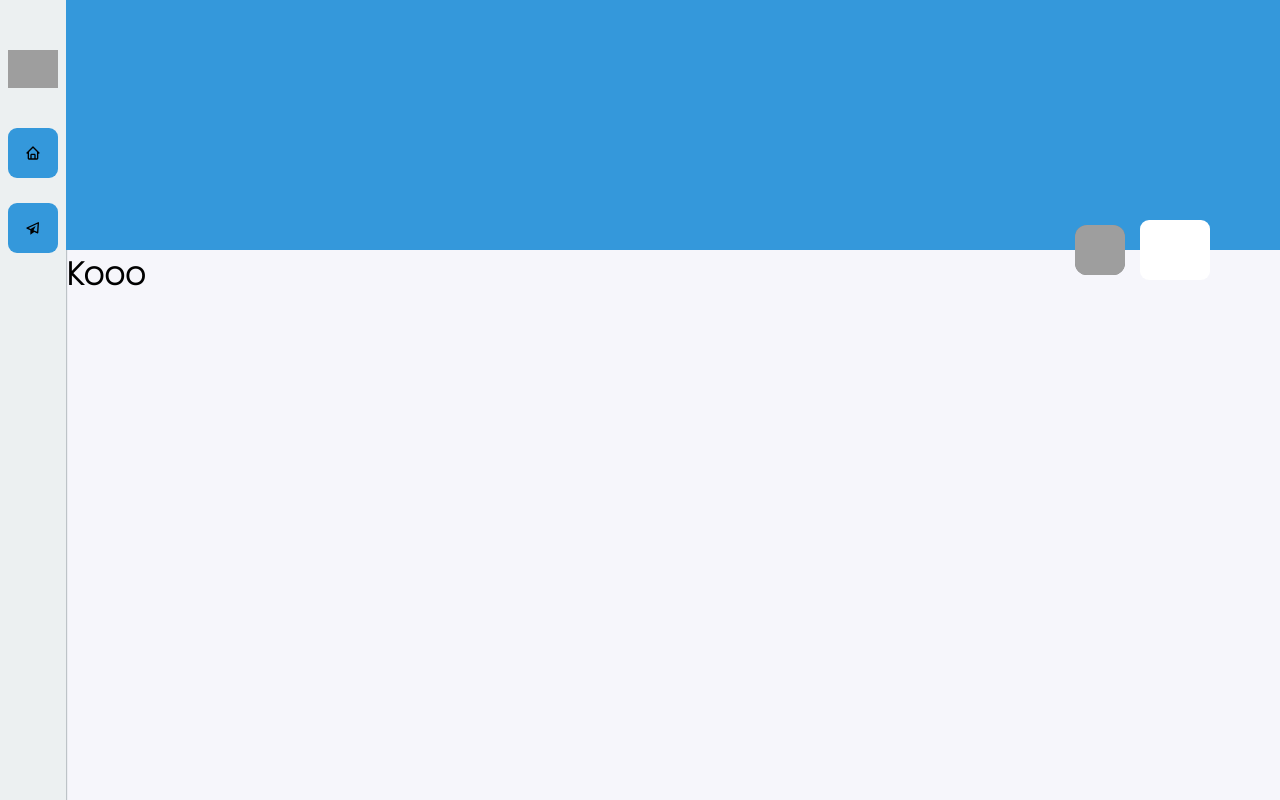
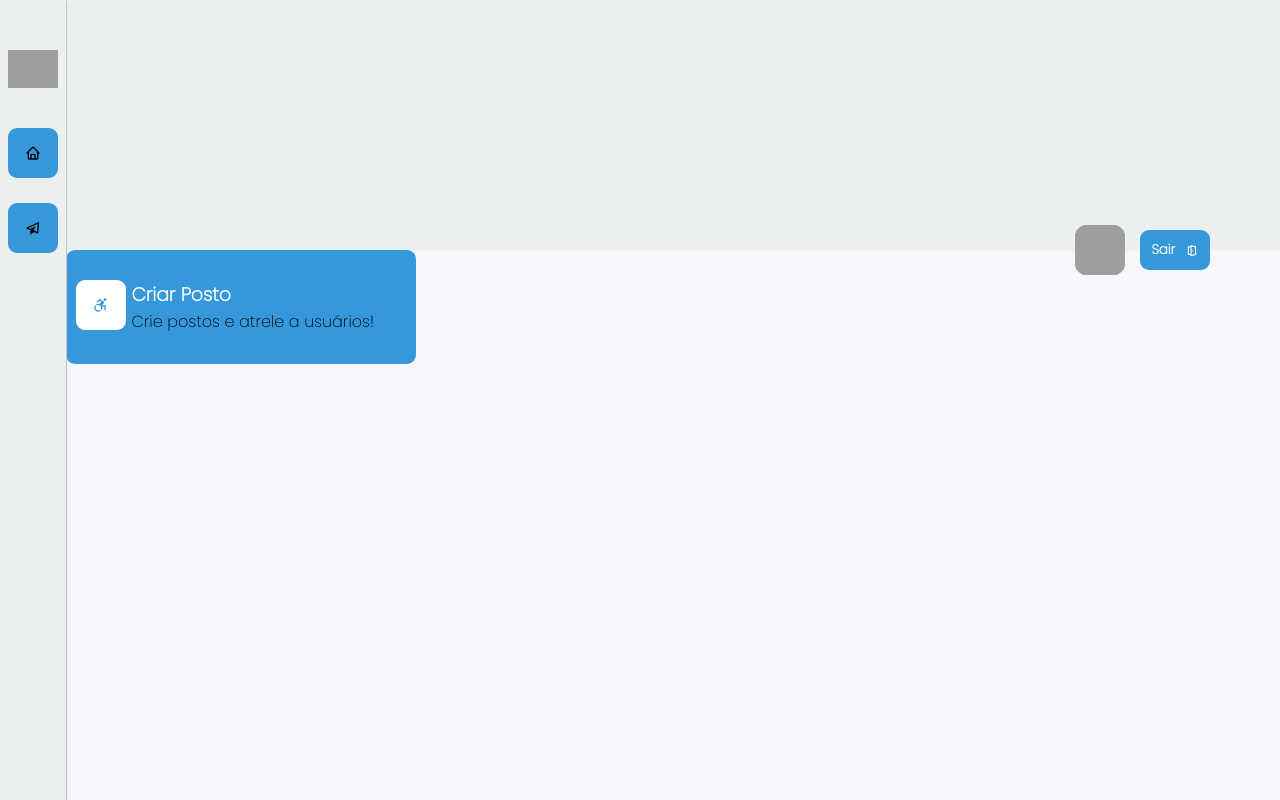
Before and after one commit to ptkgok/RE-COMITE, a Next.js app: page /home in a window 1280 px wide. Built offline with nearby package versions, Linux system fonts and the light colour scheme; grey boxes are pictures that could not be loaded.

Commit message:
:sparkles: new components created

```diff
--- a/src/atoms/button/styles.ts
+++ b/src/atoms/button/styles.ts
@@ -5,7 +5,7 @@ import { Props } from './props'
 export const Container = styled.button<Props>`
   border: none;
   width: ${prop => prop.width || '100%'};
-  height: 60px;
+  height: ${prop => prop.height || '60px'};
   display: flex;
   border-radius: ${theme.border.radius};
   justify-content: center;
@@ -24,7 +24,7 @@ export const Container = styled.button<Props>`
   span {
     word-spacing: 2px;
     font-family: 'Poppins';
-    font-weight: 600;
+    font-weight: 800;
   }
 
   :hover {
--- /dev/null
+++ b/src/atoms/card/index.tsx
@@ -0,0 +1,23 @@
+import React from 'react'
+
+import * as S from './styles'
+
+interface Props {
+  title?: string
+  description?: string
+  icon?: any
+}
+
+const CardItems: React.FC<Props> = ({ title, description, icon }) => {
+  return (
+    <S.Container>
+      <S.IconCard>{icon}</S.IconCard>
+      <S.TitleAndDescriptionCard>
+        <h3>{title ? title : 'Sem conteudo'}</h3>
+        <p>{description ? description : 'Sem conteudo'}</p>
+      </S.TitleAndDescriptionCard>
+    </S.Container>
+  )
+}
+
+export default CardItems
--- /dev/null
+++ b/src/atoms/card/styles.ts
@@ -0,0 +1,47 @@
+import theme from 'assets/styles/theme'
+import styled from 'styled-components'
+
+export const Container = styled.div`
+  width: 350px;
+  height: max-content;
+  padding: 30px 10px;
+  background: ${theme.colors.primary};
+  border-radius: ${theme.border.radius};
+  display: grid;
+  grid-template-columns: 1fr 5fr;
+
+  cursor: pointer;
+  transition: all 0.4s;
+  :hover {
+    transform: scale(1.02);
+  }
+`
+export const IconCard = styled.div`
+  width: 50px;
+  height: 50px;
+  max-width: 50px;
+  max-height: 50px;
+  border-radius: ${theme.border.radius};
+  background: white;
+  color: ${theme.colors.primary};
+  display: flex;
+  justify-content: center;
+  align-items: center;
+`
+
+export const TitleAndDescriptionCard = styled.div`
+  width: 100%;
+  height: 100%;
+  display: flex;
+  flex-direction: column;
+  align-items: flex-start;
+  justify-content: center;
+
+  h3 {
+    color: white;
+  }
+
+  p {
+    width: 100%;
+  }
+`
--- a/src/organisms/header/index.tsx
+++ b/src/organisms/header/index.tsx
@@ -1,5 +1,6 @@
 import Button from 'atoms/button'
 import React from 'react'
+import { BiDoorOpen } from 'react-icons/bi'
 
 import * as S from './styles'
 
@@ -8,7 +9,7 @@ const Header: React.FC = () => {
     <S.Container>
       <S.Profile>
         <S.ProfileImage src="https://cdn.iconscout.com/icon/free/png-256/account-avatar-profile-human-man-user-30448.png" />
-        <Button bgcolor="white" width="70px" title="Sair" />
+        <Button width="70px" height="40px" title="Sair" icon={<BiDoorOpen />} />
       </S.Profile>
     </S.Container>
   )
--- a/src/organisms/header/styles.ts
+++ b/src/organisms/header/styles.ts
@@ -4,7 +4,7 @@ import styled from 'styled-components'
 export const Container = styled.div`
   width: 100%;
   height: 250px;
-  background: ${theme.colors.primary};
+  background: #ecf0f1;
 `
 export const Profile = styled.div`
   max-width: 200px;
--- a/src/organisms/menu/styles.ts
+++ b/src/organisms/menu/styles.ts
@@ -1,14 +1,15 @@
-import styled from 'styled-components';
+import styled from 'styled-components'
 
 export const Container = styled.div`
   width: 70px;
   height: 100vh;
-  background: #ECF0F1;
-  box-shadow: 1px 1px 1px #BDC3C7;
+  background: #ecf0f1;
+  box-shadow: 1px 1px 1px #bdc3c7;
   display: flex;
   flex-direction: column;
   justify-content: flex-start;
   align-items: center;
   gap: 40px;
   padding-top: 50px;
-`;
+  z-index: 999;
+`
--- a/src/pages/home.tsx
+++ b/src/pages/home.tsx
@@ -3,12 +3,18 @@ import AppLayout from 'layouts/app'
 import { GetServerSideProps } from 'next'
 import { PrismaClient } from '@prisma/client'
 import Header from 'organisms/header'
+import CardItems from 'atoms/card'
+import { BiAccessibility } from 'react-icons/bi'
 
 const HomeScreen: React.FC = ({ data }: any) => {
   return (
     <AppLayout>
       <Header />
-      <h1>Kooo</h1>
+      <CardItems
+        title="Criar Posto"
+        description="Crie postos e atrele a usuários!"
+        icon={<BiAccessibility />}
+      />
     </AppLayout>
   )
 }
```
